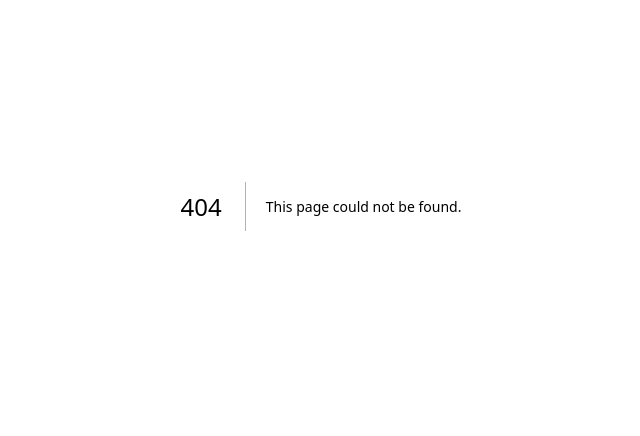
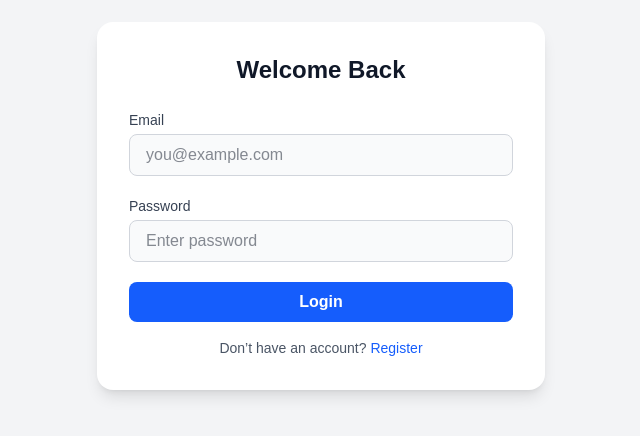
Before and after one commit to rafiqwe/Nextjs-project, a Next.js app: page /login in a window 1280 px wide. Before the commit this address had no page. Shown: the part 194-630 px from the top of the page, without its empty margins (319-959 px from the left). Built offline with nearby package versions, Linux system fonts and the light colour scheme.

Commit message:
Created login page

```diff
--- /dev/null
+++ b/app/login/page.tsx
@@ -0,0 +1,111 @@
+"use client";
+
+// import axios from "axios";
+import { signIn } from "next-auth/react";
+import { useRouter } from "next/navigation";
+import React, { useState } from "react";
+
+const LoginPage = () => {
+  const [formData, setFormData] = useState({
+    email: "",
+    password: "",
+  });
+
+  const [loading, setLoading] = useState(false);
+  const router = useRouter();
+
+  const handleChange = (e: React.ChangeEvent<HTMLInputElement>) => {
+    setFormData({
+      ...formData,
+      [e.target.name]: e.target.value,
+    });
+  };
+
+  const handleSubmit = async (e: React.FormEvent<HTMLFormElement>) => {
+    e.preventDefault();
+
+    try {
+      setLoading(true);
+      console.log(formData);
+
+      const res = await  signIn("credentials", {formData, redirect:false})
+      console.log(res);
+
+    } catch (error) {
+      console.log("Error during login", error);
+      alert("Invalid email or password!");
+    } finally {
+      setLoading(false);
+    }
+  };
+
+  return (
+    <div className="flex items-center justify-center min-h-screen bg-gray-100 dark:bg-gray-900 px-4 transition-colors">
+      <div className="w-full max-w-md bg-white dark:bg-gray-800 shadow-lg rounded-2xl p-8 transition-colors">
+        <h2 className="text-2xl font-bold text-center mb-6 text-gray-900 dark:text-white">
+          Welcome Back
+        </h2>
+        <form onSubmit={handleSubmit} className="space-y-5">
+          {/* Email */}
+          <div>
+            <label
+              htmlFor="email"
+              className="block text-sm font-medium mb-1 text-gray-700 dark:text-gray-300"
+            >
+              Email
+            </label>
+            <input
+              type="email"
+              name="email"
+              value={formData.email}
+              onChange={handleChange}
+              required
+              placeholder="you@example.com"
+              className="w-full px-4 py-2 border rounded-lg bg-gray-50 dark:bg-gray-700 text-gray-900 dark:text-gray-100 border-gray-300 dark:border-gray-600 focus:ring focus:ring-blue-400 focus:outline-none"
+            />
+          </div>
+
+          {/* Password */}
+          <div>
+            <label
+              htmlFor="password"
+              className="block text-sm font-medium mb-1 text-gray-700 dark:text-gray-300"
+            >
+              Password
+            </label>
+            <input
+              type="password"
+              name="password"
+              value={formData.password}
+              onChange={handleChange}
+              required
+              placeholder="Enter password"
+              className="w-full px-4 py-2 border rounded-lg bg-gray-50 dark:bg-gray-700 text-gray-900 dark:text-gray-100 border-gray-300 dark:border-gray-600 focus:ring focus:ring-blue-400 focus:outline-none"
+            />
+          </div>
+
+          {/* Submit */}
+          <button
+            type="submit"
+            disabled={loading}
+            className="w-full py-2 bg-blue-600 text-white font-semibold rounded-lg hover:bg-blue-700 transition disabled:opacity-60"
+          >
+            {loading ? "Logging in..." : "Login"}
+          </button>
+        </form>
+
+        <p className="text-center text-sm text-gray-600 dark:text-gray-400 mt-4">
+          Don’t have an account?{" "}
+          <a
+            href="/register"
+            className="text-blue-600 dark:text-blue-400 hover:underline"
+          >
+            Register
+          </a>
+        </p>
+      </div>
+    </div>
+  );
+};
+
+export default LoginPage;
```
